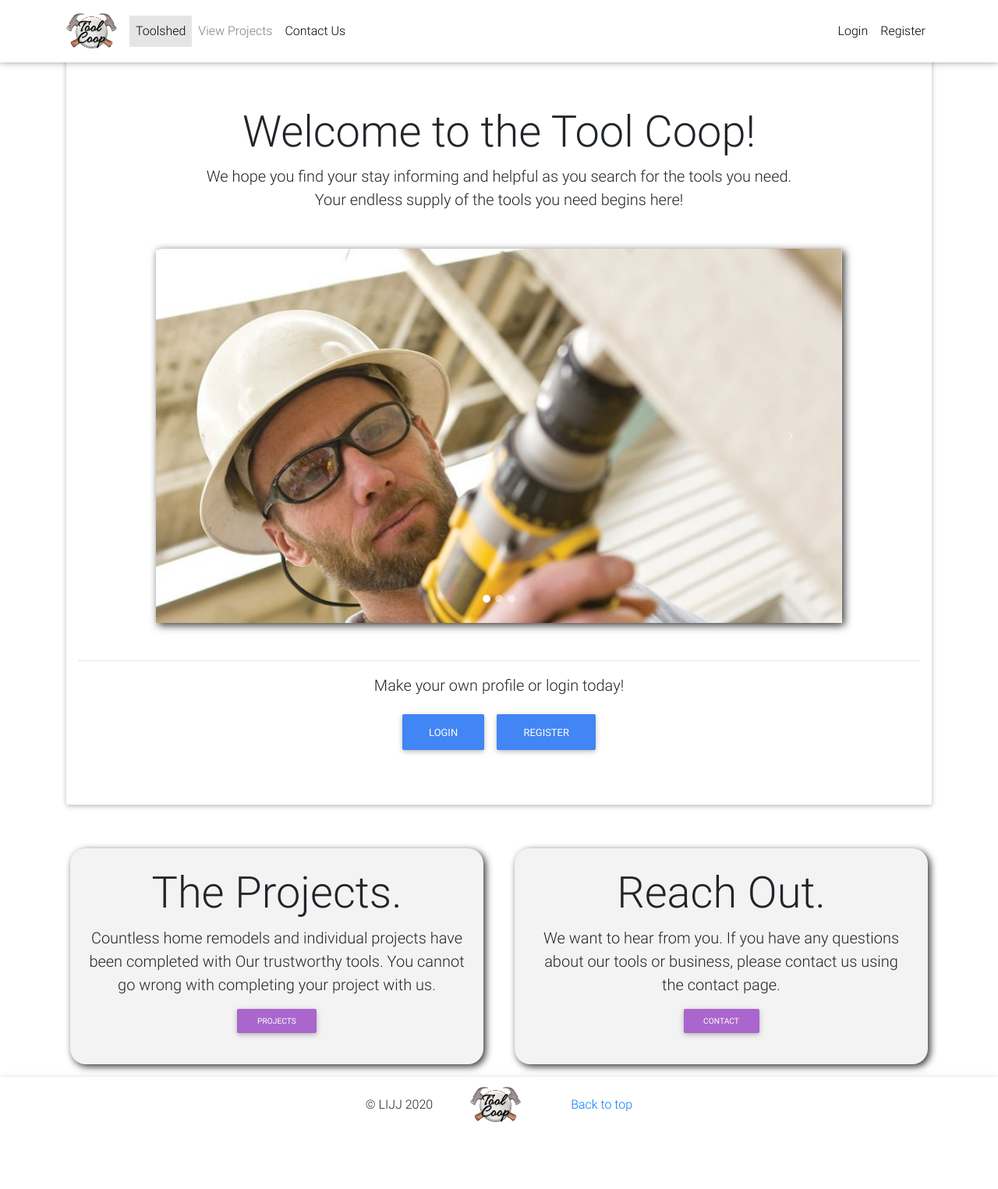
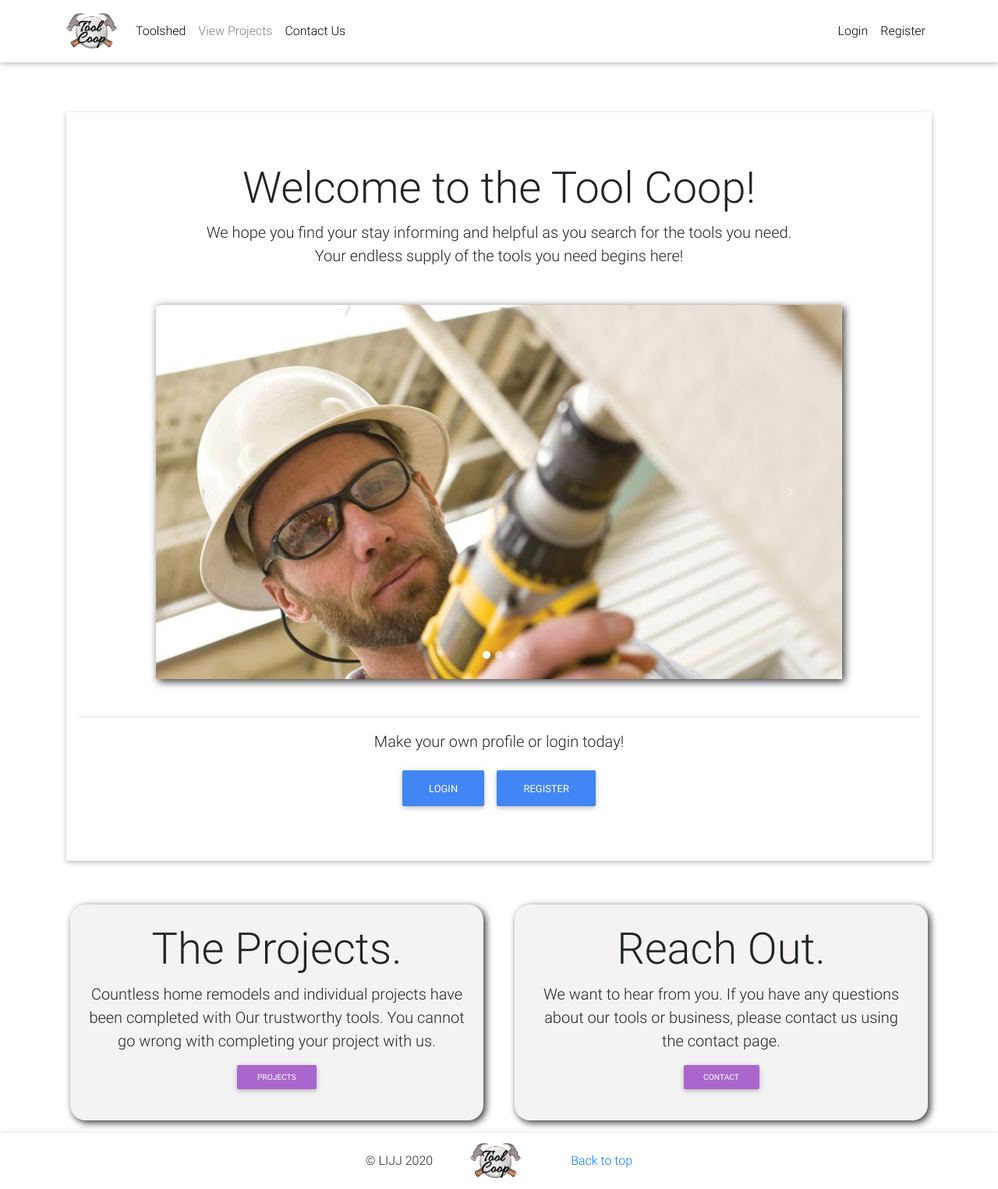
Before and after one commit to itsjaboyd/Tool-Coop, a Django app: page / in a window 1280 px wide. Shown: the whole page at 78% size. Before the commit the page ends 1440 px from the top, so only its background shows below. Run offline with Django 3.2, Linux system fonts and the light colour scheme; some libraries are stand-ins or nearby versions.

Commit message:
small updates

```diff
--- a/src/backend/templates/backend/base.html
+++ b/src/backend/templates/backend/base.html
@@ -66,7 +66,7 @@
 
           <!-- Left -->
           <ul class="navbar-nav mr-auto">
-            <li class="nav-item active">
+            <li class="nav-item">
               <a class="nav-link waves-effect" href="{% url 'index' %}">Toolshed
               </a>
             </li>
--- a/src/backend/templates/backend/index.html
+++ b/src/backend/templates/backend/index.html
@@ -27,7 +27,7 @@
     background-color: #f3f3f3;
 }
 </style>
-
+<main class="mt-5 pt-4">
 <div class="mb-3">
 <div class="jumbotron jumbotron-fluid">
   <div class="container">
@@ -95,4 +95,5 @@
     </div>
 </div>
 </div>
+</main>
 {% endblock content %}
```
